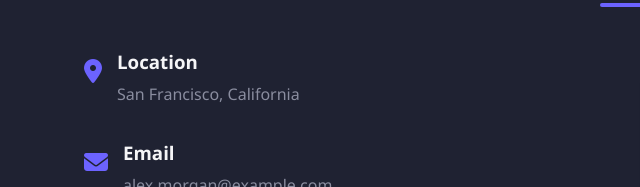
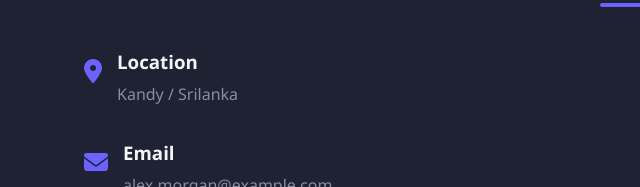
Before and after one commit to thatii24/github-portfolio, a plain HTML site: page portfolio.html in a window 1280 px wide. Shown: the part 4204-4391 px from the top of the page, 0-640 px from the left. Drawn offline with Linux system fonts and the light colour scheme.

Commit message:
Update portfolio.html

```diff
--- a/portfolio.html
+++ b/portfolio.html
@@ -931,7 +931,7 @@
                         </div>
                         <div class="contact-details">
                             <h3>Location</h3>
-                            <p>San Francisco, California</p>
+                            <p>Kandy / Srilanka</p>
                         </div>
                     </div>
                     <div class="contact-item fade-in">
```
